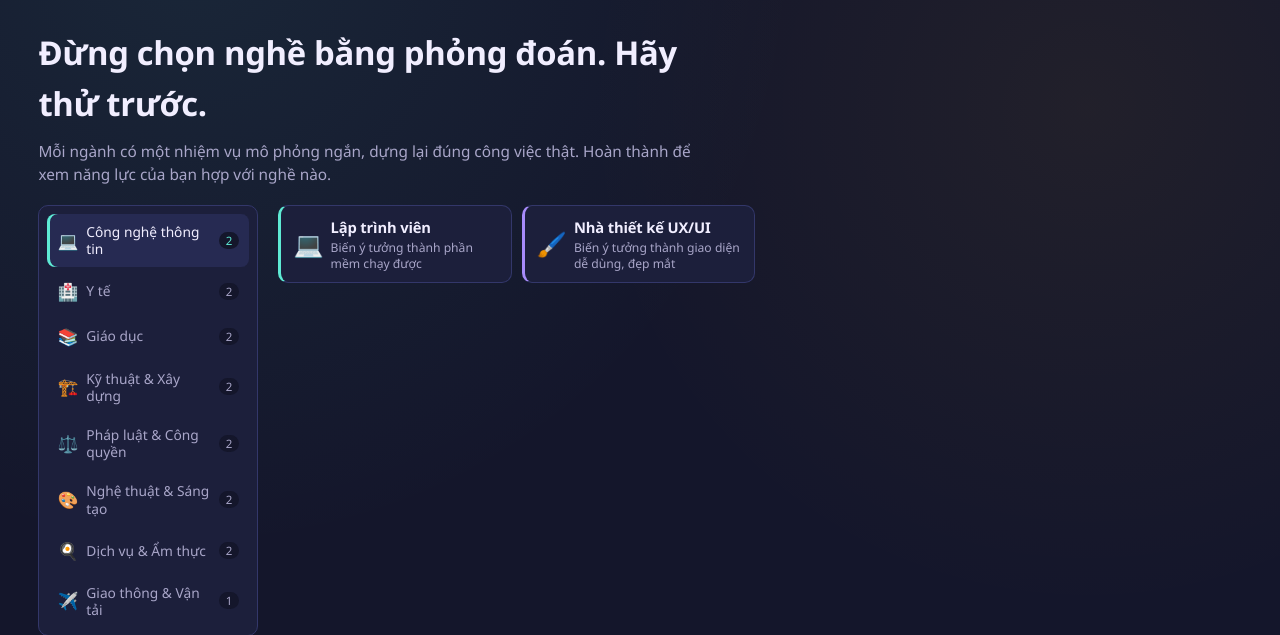
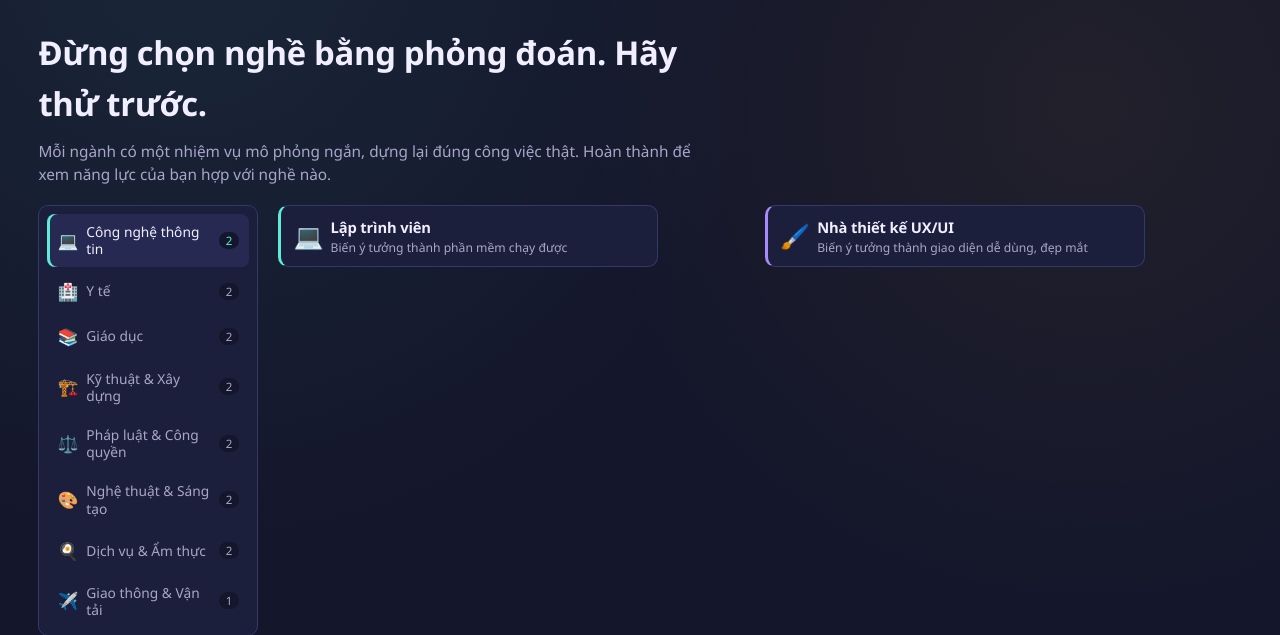
Before and after one commit to itstp10021994-bot/HSTanphu, a Flask app: page / in a window 1280 px wide. Shown: the part 55-690 px from the top of the page. Run offline with Flask 3, Linux system fonts and the light colour scheme.

Commit message:
Add files via upload

```diff
--- a/static/css/style.css
+++ b/static/css/style.css
@@ -149,13 +149,14 @@ a { color: inherit; text-decoration: none; }
 
 .career-grid-compact {
   display: grid;
-  grid-template-columns: repeat(auto-fill, minmax(200px, 1fr));
+  grid-template-columns: repeat(auto-fit, minmax(200px, 1fr));
   gap: 10px;
 }
 .career-card-compact {
   display: flex;
   align-items: center;
   gap: 10px;
+  max-width: 380px;
   background: var(--surface);
   border: 1px solid var(--border);
   border-left: 3px solid var(--card-accent, var(--accent));
```
